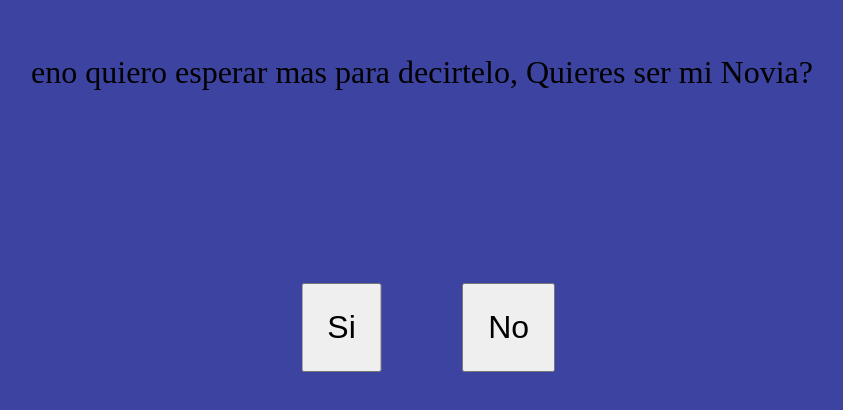
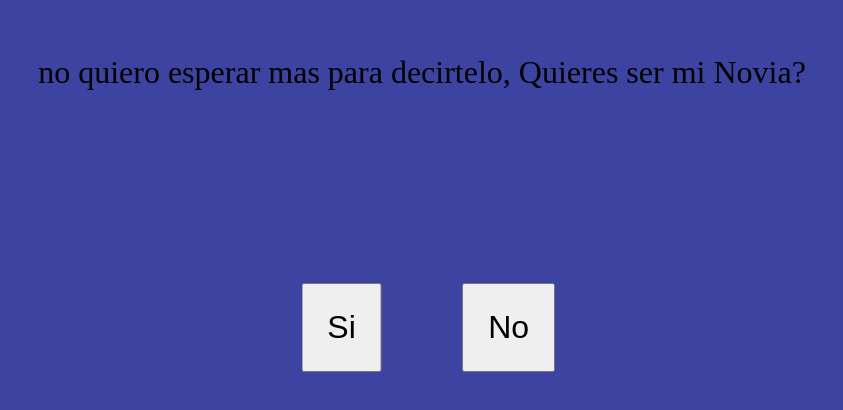
Before and after one commit to muynika/muynika.github.io, a plain HTML site: page index.html in a window 1280 px wide. Shown: the part 138-548 px from the top of the page, without its empty margins (218-1061 px from the left). Drawn offline with Linux system fonts and the light colour scheme.

Commit message:
Update index.html

```diff
--- a/index.html
+++ b/index.html
@@ -10,7 +10,7 @@
 <body>
 
     <div class="contenedor">
-        <p>eno quiero esperar mas para decirtelo, Quieres ser mi Novia?</p>
+        <p>no quiero esperar mas para decirtelo, Quieres ser mi Novia?</p>
         <button id="yesBtn">Si</button>
         <button id="noBtn">No</button>
     </div>
```
